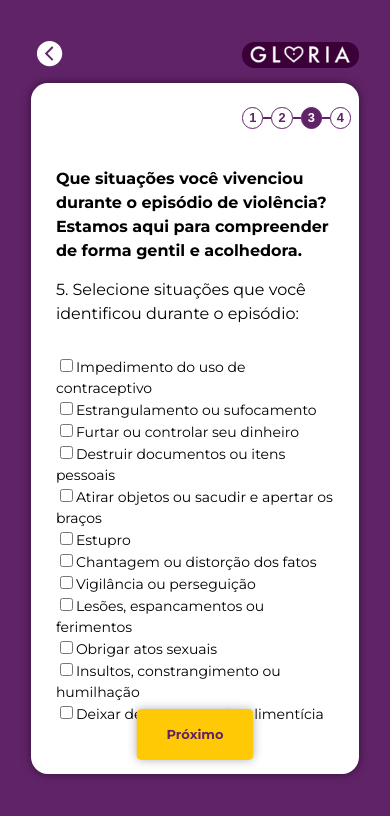
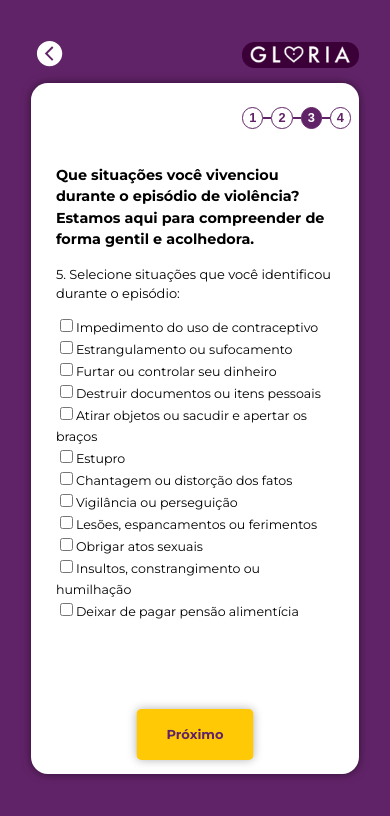
Before and after one commit to anajbsouza/Mapa-da-Violencia, a React (Vite) app in the folder frontend/: page /form-classify-violence in a window 390 px wide. Shown: the top 816 px of the page. Built offline with nearby package versions, Linux system fonts and the light colour scheme.

Commit message:
feat: desktop form-classify-violence responsivity

```diff
--- a/frontend/src/pages/FormAboutViolencePage.tsx
+++ b/frontend/src/pages/FormAboutViolencePage.tsx
@@ -111,8 +111,6 @@ const handleNext = () => {
         });
     }
 };
-
-
     useEffect(() => {
         localStorage.setItem('date', date);
         localStorage.setItem('time', time);
--- a/frontend/src/pages/FormClassifyViolencePage.tsx
+++ b/frontend/src/pages/FormClassifyViolencePage.tsx
@@ -81,7 +81,7 @@ const FormClassifyViolencePage = () => {
                     value={option}
                     checked={!!checkedItems[index]}
                     onChange={() => handleChange(index)} />
-                  <label htmlFor={`custom-checkbox-${index}`}>{option}</label>
+                  <label htmlFor={`custom-checkbox-${index}`} className="checkbox-labels">{option}</label>
                 </div>
               ))}
             </form>
--- a/frontend/src/styles/Footer.css
+++ b/frontend/src/styles/Footer.css
@@ -27,5 +27,6 @@
 @media (min-width: 1000px) {
   .footer {
     width: 10vw;
+    margin-bottom: 7vh;
   }
 }
--- a/frontend/src/styles/FormClassifyViolencePage.css
+++ b/frontend/src/styles/FormClassifyViolencePage.css
@@ -6,15 +6,22 @@
 .prompt {
     display: flex;
     flex-direction: column;
-    margin-bottom: -20px;
+    margin-bottom: -4vh;
     padding: 2vh;
+    font-size: 0.9em;
 
     p{
         margin-top: -2%;
+        font-size: 0.9em;
     }
 }
 
 .forms{
     font-size: 14px;
     padding: 2vh;
+
+    .checkbox-labels {
+        font-size: 0.9em;
+    }
+
 }
```
